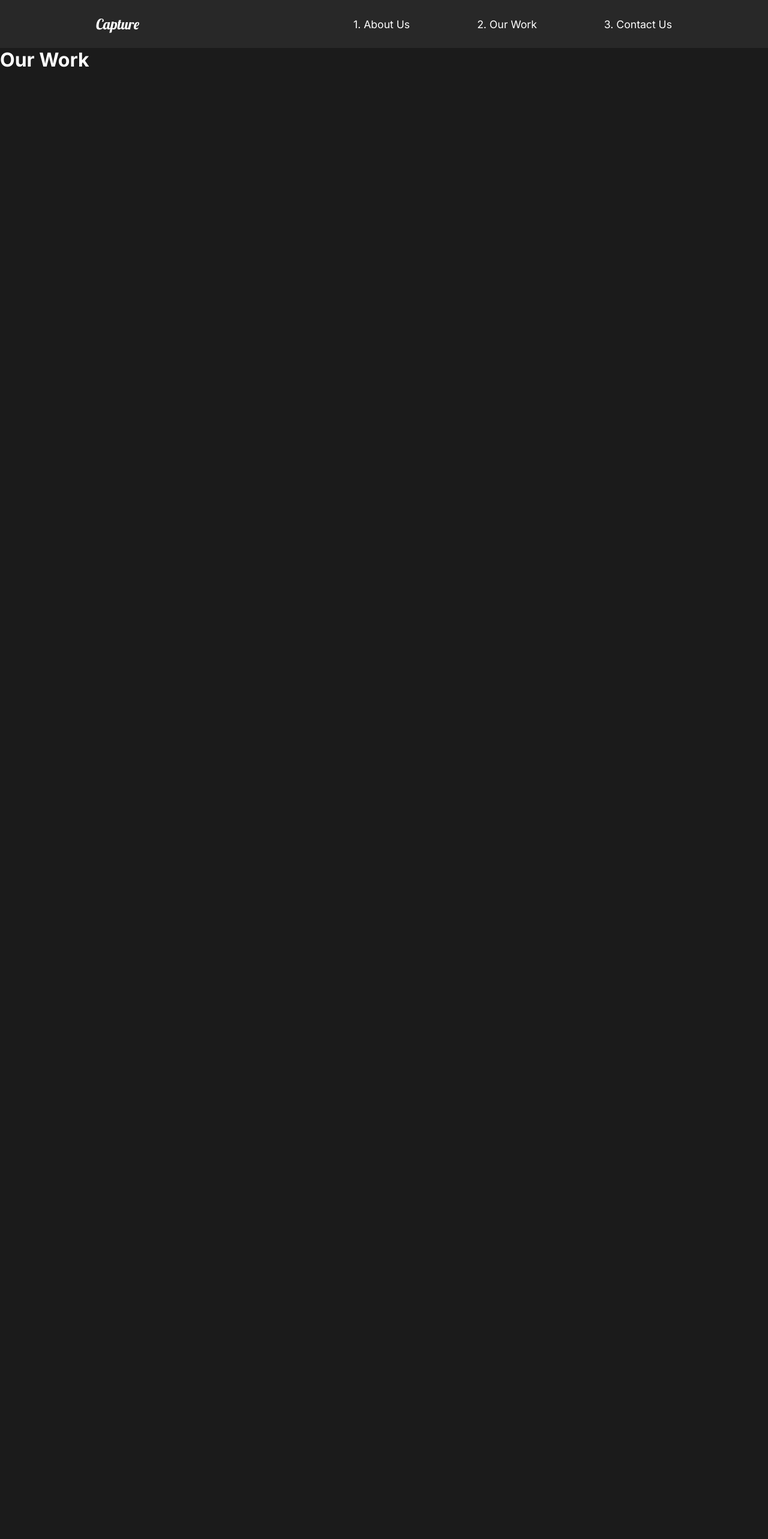
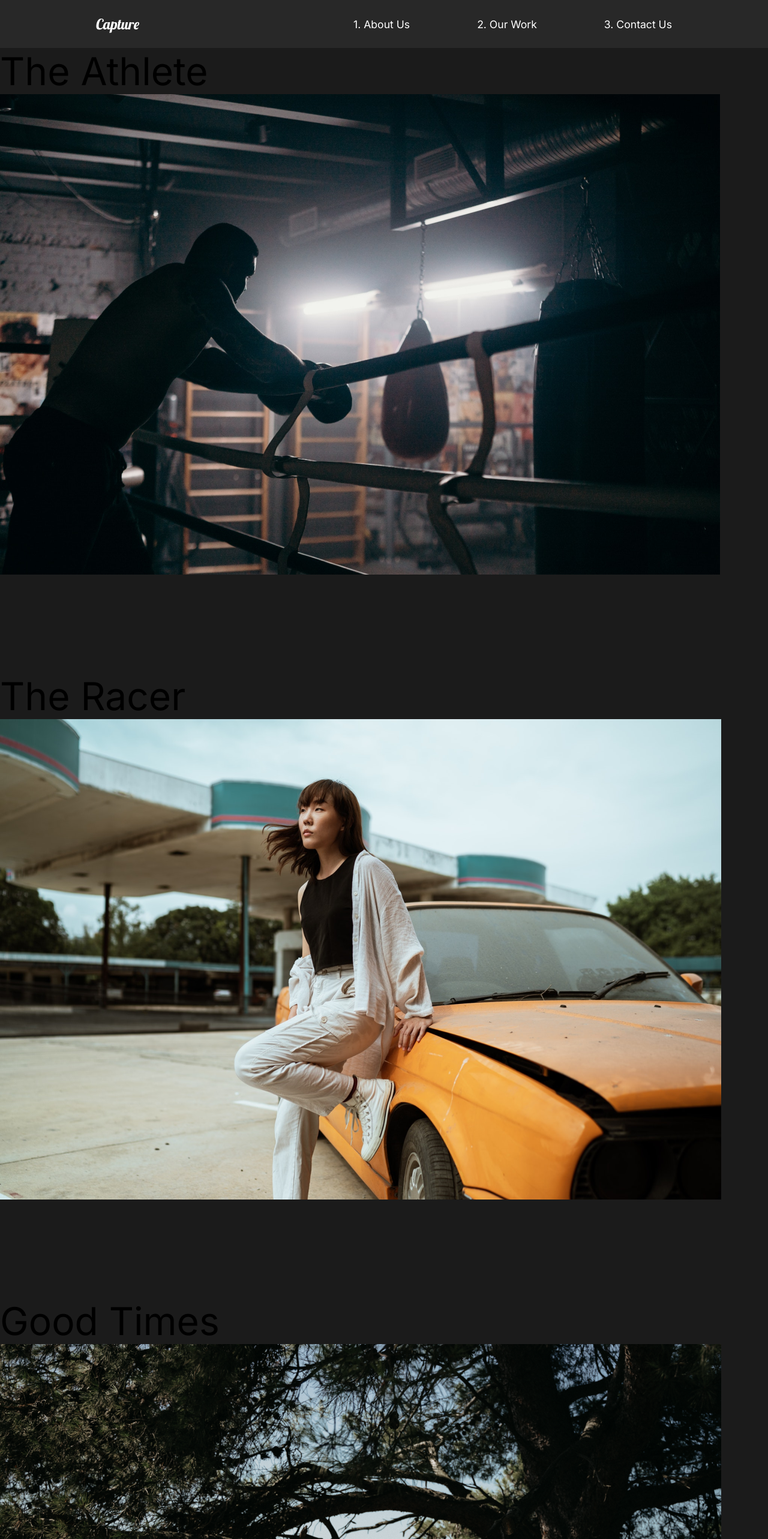
Before and after one commit to Tushar-Maity/Capture-Web, a React (Create React App) app: page /work in a window 1280 px wide. Shown: the top 2566 px of the page at 60% size. Before the commit the page ends 800 px from the top, so only its background shows below. Built offline with nearby package versions, Linux system fonts and the light colour scheme.

Commit message:
basic work page is added with app component refact

```diff
--- a/src/App.js
+++ b/src/App.js
@@ -11,7 +11,7 @@
 
 const App = () => {
   return (
-    <div className="App">
+    <React.Fragment>
       <GlobalStyle />
       <Nav />
       <Switch>
@@ -25,7 +25,7 @@
           <ContactUs />
         </Route>
       </Switch>
-    </div>
+    </React.Fragment>
   );
 }
 
--- a/src/pages/OurWork.js
+++ b/src/pages/OurWork.js
@@ -1,12 +1,47 @@
 import React from 'react'
 import styled from 'styled-components'
+import { Link } from 'react-router-dom'
+//Image
+import athlete from '../img/athlete-small.png';
+import theracer from '../img/theracer-small.png';
+import goodtimes from '../img/goodtimes-small.png';
 
 const OurWork = () => {
     return (
-        <div>
-            <h1 style={{color: "#fff"}}>Our Work</h1>
-        </div>
+        <Work>
+            <Movie>
+                <h2>The Athlete</h2>
+                <div className="line"></div>
+                <Link>
+                    <img src={athlete} alt="athlete" />
+                </Link>
+            </Movie>
+
+            <Movie>
+                <h2>The Racer</h2>
+                <div className="line"></div>
+                <Link>
+                    <img src={theracer} alt="theracer" />
+                </Link>
+            </Movie>
+
+            <Movie>
+                <h2>Good Times</h2>
+                <div className="line"></div>
+                <Link>
+                    <img src={goodtimes} alt="goodtimes" />
+                </Link>
+            </Movie>
+        </Work>
     )
 }
 
+const Work = styled.div`
+    min-height: 100vh;
+`;
+
+const Movie = styled.div`
+    padding-bottom: 10rem;
+`;
+
 export default OurWork
```
